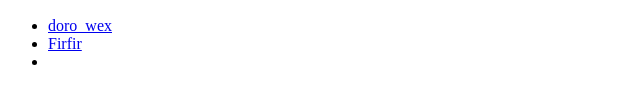
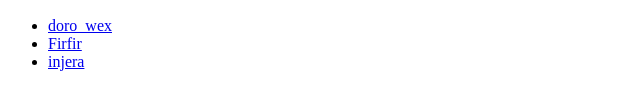
Before and after one commit to PixelApprentice/odin-recipe, a plain HTML site: page index.html in a window 1280 px wide. Shown: the part 244-354 px from the top of the page, 0-640 px from the left. Drawn offline with Linux system fonts and the light colour scheme.

Commit message:
added link to each recipe separately

```diff
--- a/index.html
+++ b/index.html
@@ -17,7 +17,8 @@
      <ul>
         <li><a href="/recipes/doro_wex.html">doro_wex</a></li>
         <li><a href="/recipes/firfir.html">Firfir</a></li>
-        <li><a href="/recipes/injera.html"></a></li>
+        <li><a href="/recipes/injera.html">injera</a></li>
+
      </ul>
 
 </body>
```
